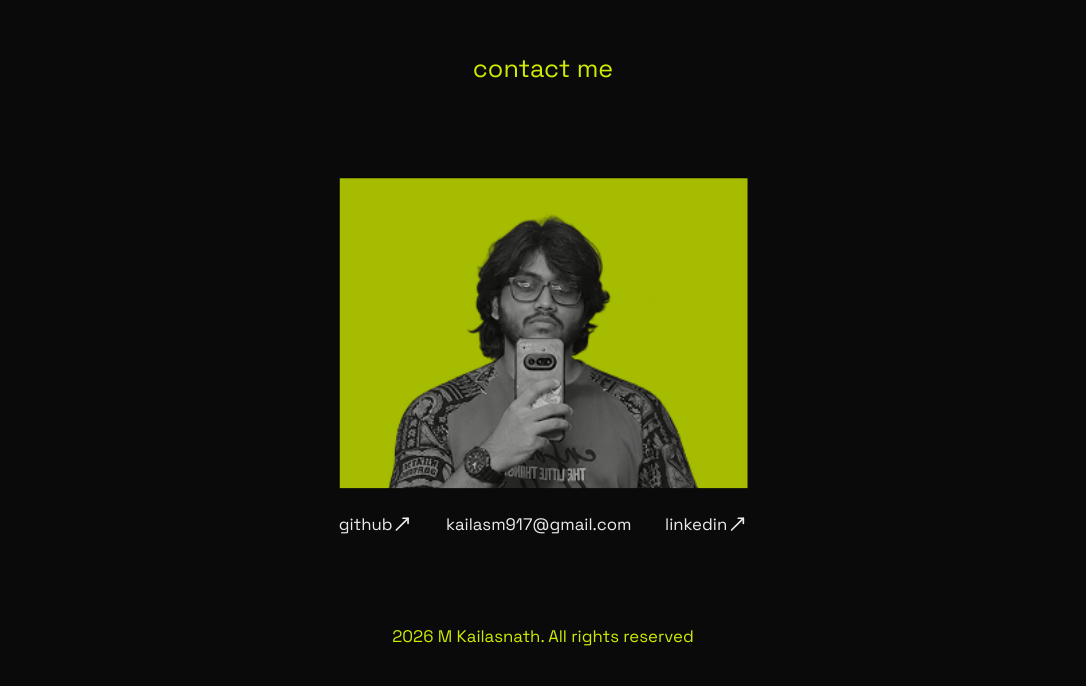
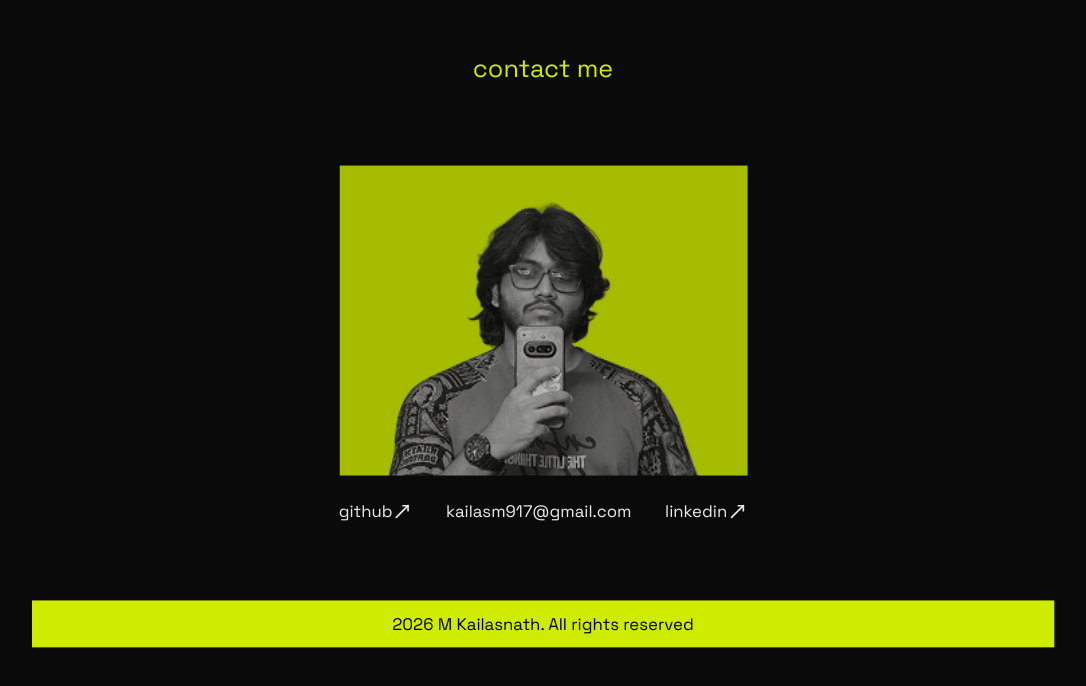
Before and after one commit to mkn999/mkailasnath-portfolio, a React (Vite) app: page / in a window 1280 px wide. Shown: the part 1692-2378 px from the top of the page, without its empty margins (97-1183 px from the left). Built offline with nearby package versions, Linux system fonts and the light colour scheme.

Commit message:
css update

```diff
--- a/src/App.css
+++ b/src/App.css
@@ -1,6 +1,8 @@
 @import url("https://fonts.googleapis.com/css2?family=Space+Grotesk:wght@300..700&display=swap");
 /* font-family: "Space Grotesk", sans-serif; */
-
+/* body{
+  background-color: #0b0a0a;
+} */
 .landingContainer,
 .sectionContainer {
   display: flex;
@@ -75,8 +77,12 @@
 }
 .footer {
   font-family: "Space Grotesk", sans-serif;
+  text-align: center;
   font-size: 20px;
-  color: #e1ff00;
+  color: #000000;
+  background-color: #e1ff00;
+  width: 100%;
+  padding: 15px;
 }
 
 .navLi li a:hover {
--- a/src/components/pageContainer/pageContainer.module.css
+++ b/src/components/pageContainer/pageContainer.module.css
@@ -4,4 +4,5 @@
   margin: 0 auto;
   padding: 0 30px;
   box-sizing: border-box;
+
 }
```
